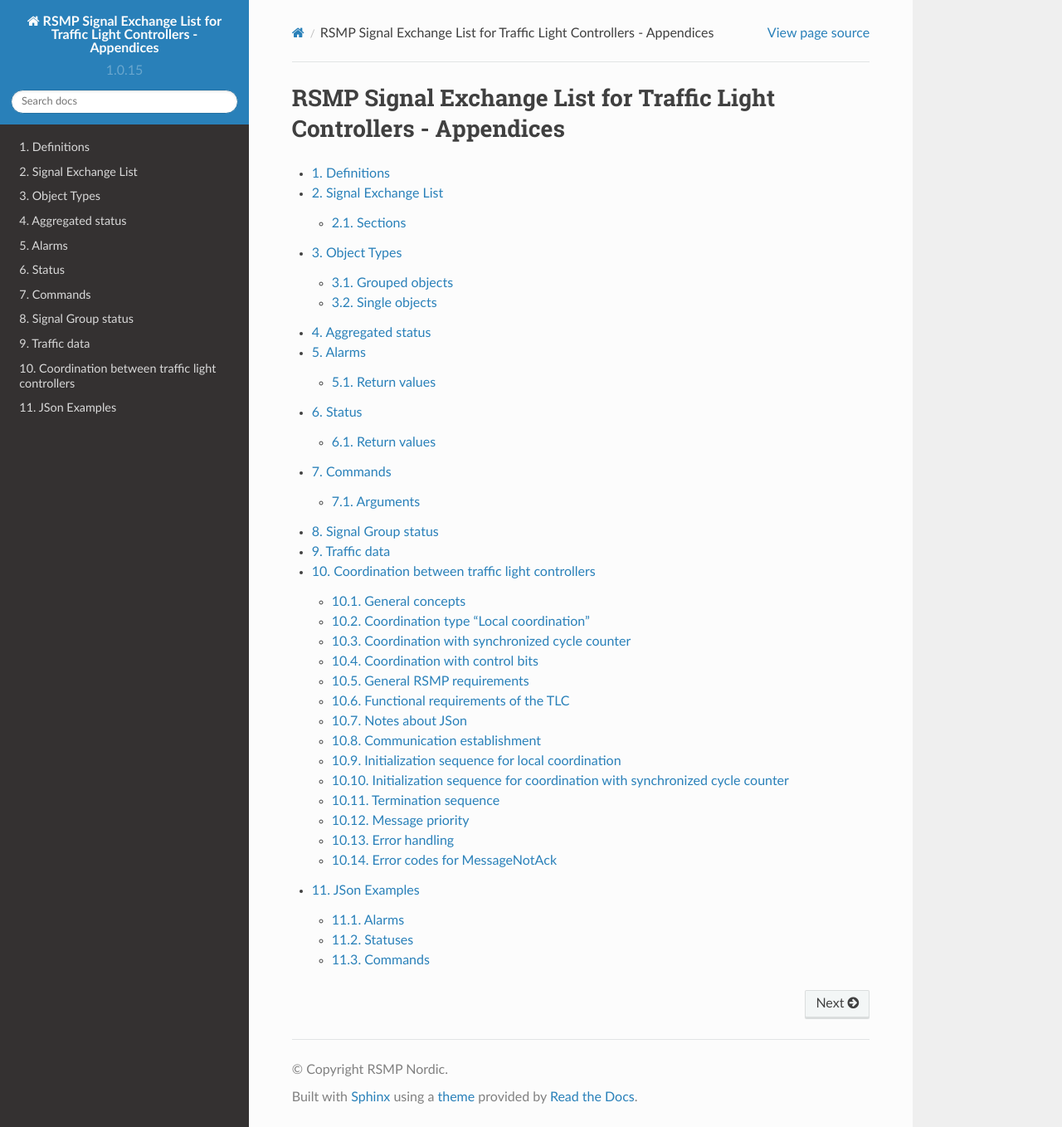
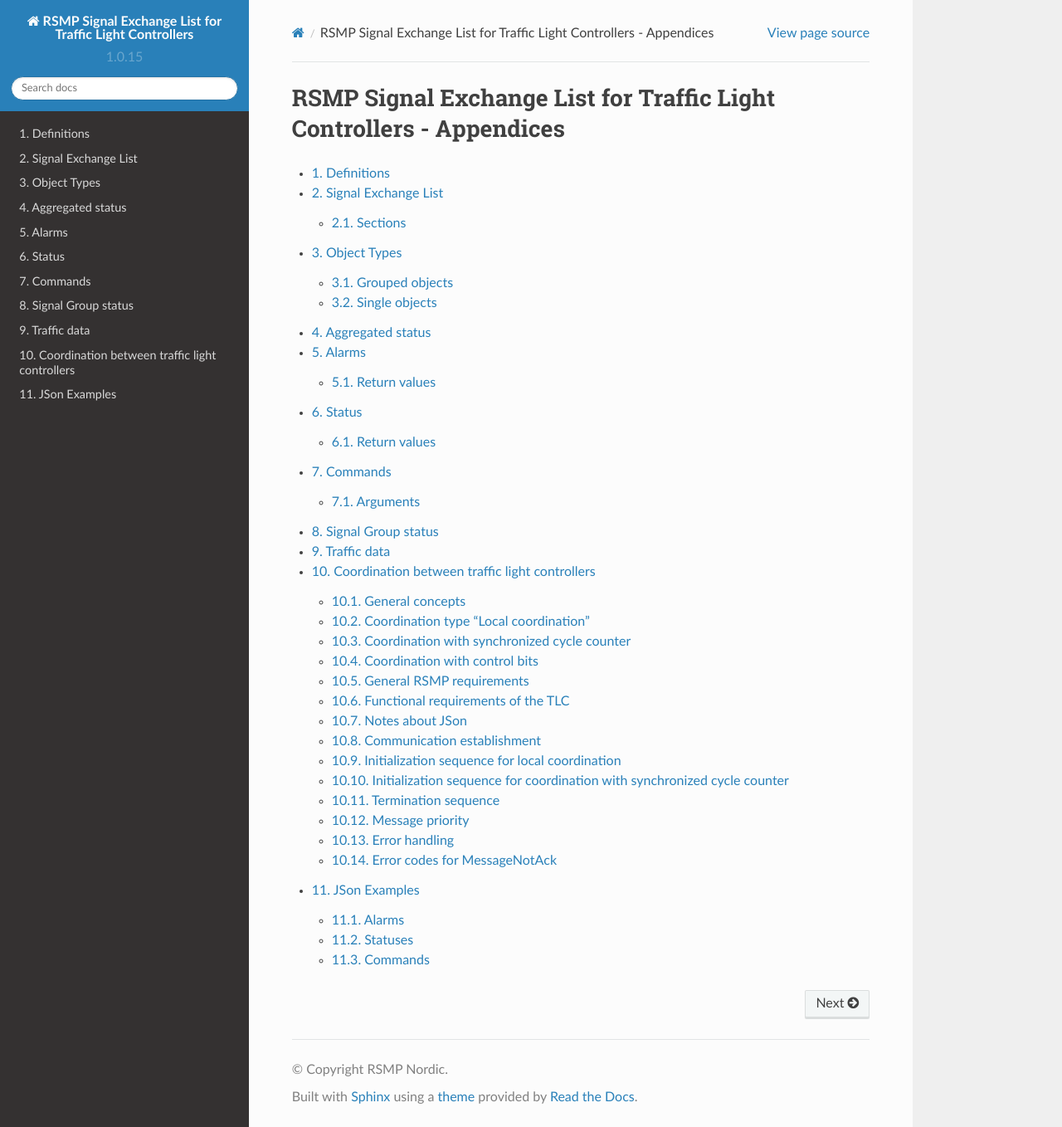
Before and after one commit to rsmp-nordic/rsmp_sxl_traffic_lights, a Sphinx documentation site: the page built from source/index.rst, in a window 1280 px wide and 1358 px high. Shown: the whole window at 83% size. Built offline with Sphinx 7.4.7 and the Read the Docs theme 2.0.0, drawn with Linux system fonts in a browser that asks for light colours.

Commit message:
sphinx: Update description to include the sxl
The sphinx documents now includes the sxl

```diff
--- a/source/conf.py
+++ b/source/conf.py
@@ -46,7 +46,7 @@ source_suffix = '.rst'
 master_doc = 'index'
 
 # General information about the project.
-project = 'RSMP Signal Exchange List for Traffic Light Controllers - Appendices'
+project = 'RSMP Signal Exchange List for Traffic Light Controllers'
 copyright = 'RSMP Nordic'
 author = 'David Otterdahl'
 
@@ -137,7 +137,7 @@ latex_logo = 'img/rsmp_logo.png'
 # (source start file, target name, title,
 #  author, documentclass [howto, manual, or own class]).
 latex_documents = [
-    (master_doc, 'sxl-tlc.tex', 'RSMP Signal Exchange List for Traffic Light Controllers - Appendices',
+    (master_doc, 'sxl-tlc.tex', 'RSMP Signal Exchange List for Traffic Light Controllers',
      '', 'manual'),
 ]
 
@@ -146,7 +146,7 @@ latex_documents = [
 # One entry per manual page. List of tuples
 # (source start file, name, description, authors, manual section).
 man_pages = [
-    (master_doc, 'sxl-tlc', 'RSMP Signal Exchange List for Traffic Light Controllers - Appendices',
+    (master_doc, 'sxl-tlc', 'RSMP Signal Exchange List for Traffic Light Controllers',
      [author], 1)
 ]
 
```
Also changed, not shown: 1 other file.
